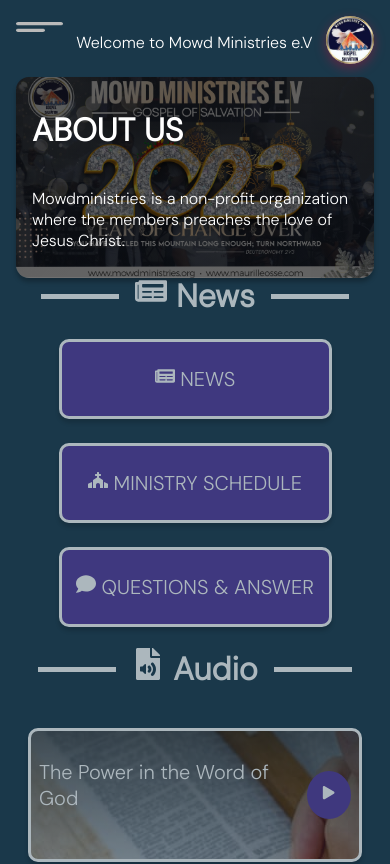
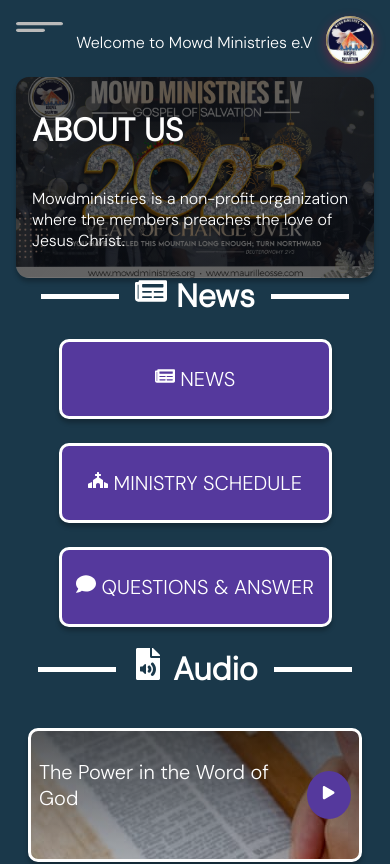
Before and after one commit to Baouldguyd/mowdmin, a React (Create React App) app: page / in a window 390 px wide. Shown: the top 864 px of the page. Built offline with nearby package versions, Linux system fonts and the light colour scheme.

Commit message:
Update App.css

```diff
--- a/src/App.css
+++ b/src/App.css
@@ -250,7 +250,7 @@
     }
 
     .fade-in {
-      animation: fade-in 10s ease-in-out; /* Adjust the duration and easing as needed */
+      animation: fade-in s ease-in-out; /* Adjust the duration and easing as needed */
     }
 
 
```
